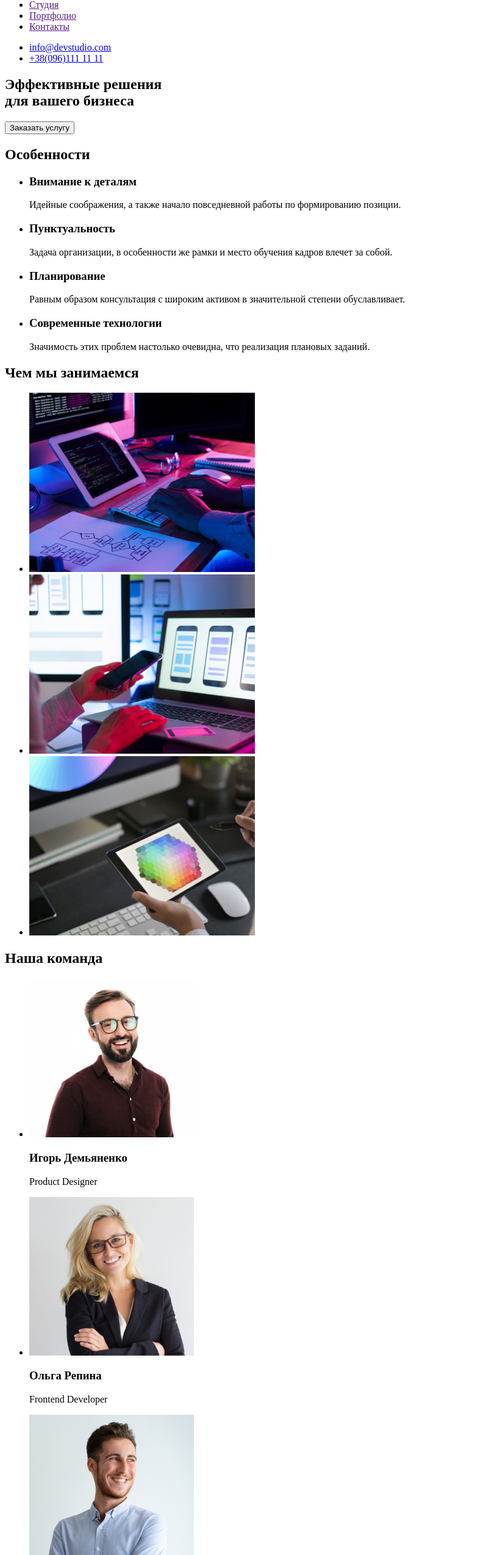
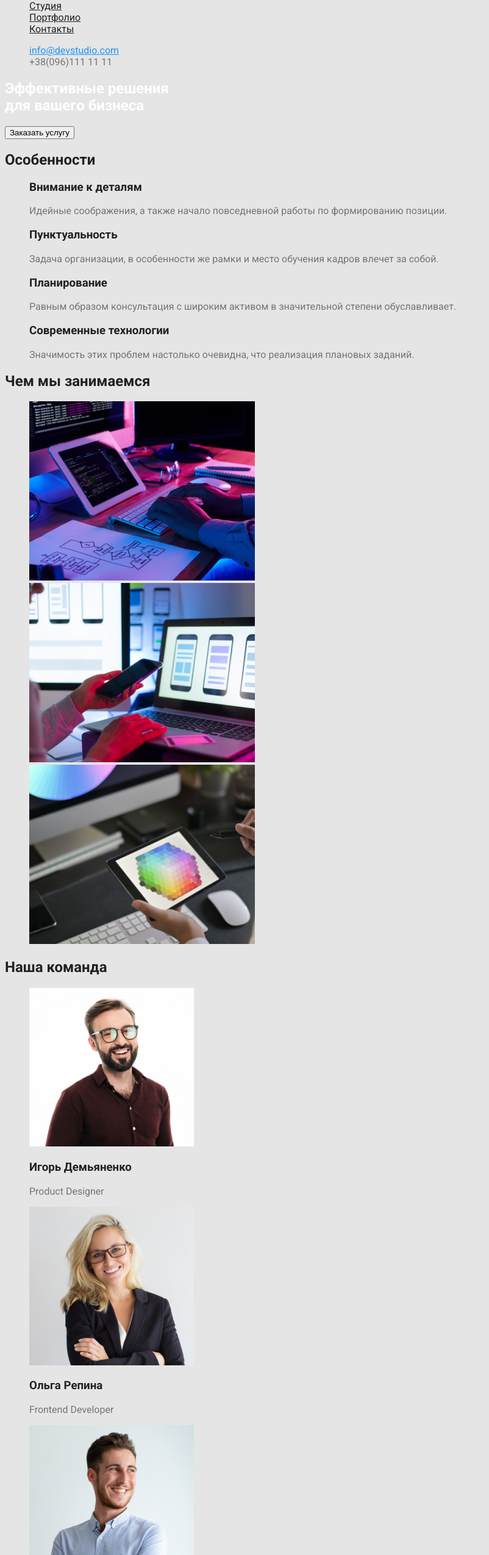
Before and after one commit to BobryshevAnton/goit-markup-hw-01, a plain HTML site: page index.html in a window 1280 px wide. Shown: the part 43-2593 px from the top of the page at 61% size, without its empty margins (0-802 px from the left). Drawn offline with Linux system fonts and the light colour scheme.

Commit message:
присвоені кольори шриту згідно шаблону

```diff
--- /dev/null
+++ b/css/main.css
@@ -0,0 +1,138 @@
+/*
+колір хедера #FFFFFF;
+колір Героя background: #2F303A;
++ колшір основного фону background: background: #E5E5E5;
+колір Наша командаbackground: #F5F4FA;
+колір футера background: #F5F4FA;
+колір
+*/
+/*Кнопка на Герої background: #2196F3;
+box-shadow: 0px 4px 4px rgba(0, 0, 0, 0.15);
+border-radius: 4px;*/
+
+/*Хедер
+колір h1 color: #FFFFFF;
+колір web studio синій color: #2196F3;
+колір web studio чорний color: #212121;
+колір ссилок в хедері color: #212121;
+колір адреси веб color: #2196F3;
+колір номеру телефона color: #757575;
+*/
+
+/* Main
+колір букв h2 color: #212121;
+колір букв Р color: #757575;
+color: #212121;
+
+/* наша команда
+колір h2 color: #212121;
+колір h3 color: #212121;
+колір p color: #757575;
+
+/* Футер
+колір бекграунду background: #2F303A;
+колір вебстудіі білий color: #FFFFFF;;
+колір вебстудіі синій color: #2196F3;
+колір адреси color білий: #FFFFFF;
+колір телефону та майл color білий: #FFFFFF; з прозрачністю 0,6
+
+*/
+/* стиль body
+.style-body {
+   background: #E5E5E5;
+   font-family: 'Roboto';
+   font-weight: 700;
+}*/
+
+ul {
+   list-style: none;
+}
+
+.page {
+   color: #757575;
+   font-family: 'Roboto';
+   background-color: #E5E5E5;
+}
+
+/* стиль Logo*/
+.logo {
+   color: #212121;
+   text-decoration: none;
+}
+
+.logo:hover,
+.logo:active,
+.logo:focus {
+   color: #757575;
+}
+
+/* стиль site-nav*/
+.site-nav .link {
+   color: #212121;
+}
+
+.site-nav .link:hover,
+.site-nav .link:focus {
+   color: #2196F3;
+}
+
+/* стиль info*/
+.mail {
+   color: #2196F3;
+}
+
+.mail:hover,
+.mail:focus {
+   color: #212121;
+}
+
+.tel {
+   color: #757575;
+   text-decoration: none;
+}
+
+.tel:hover,
+.tel:focus {
+   color: #212121;
+}
+
+/* стиль Герой*/
+.hero .hero-title {
+   color: #FFFFFF;
+}
+
+/* стиль Особливості*/
+.section {
+   color: #757575;
+}
+
+.section .section-title {
+   color: #212121;
+}
+
+.section .section-subtitle {
+   color: #212121;
+}
+
+.section .section-text {
+   color: #757575;
+}
+
+/* стиль Команда*/
+.section .section-name {
+   color: #212121;
+}
+
+.section .section-position {
+   color: #757575;
+}
+
+/* стиль Футер*/
+.footer {
+   color: #212121;
+}
+
+.footer .address {
+   color: #FFFFFF;
+   text-decoration: none;
+}
--- a/index.html
+++ b/index.html
@@ -4,97 +4,101 @@
 <head>
    <meta charset="utf-8">
    <title>GoIt Home Work1</title>
+   <link
+      href="https://fonts.googleapis.com/css2?family=Oleo+Script&family=Raleway:wght@700&family=Roboto:wght@400;500;700&display=swap"
+      rel="stylesheet">
+   <link rel="stylesheet" href="./css/main.css" />
 </head>
 
-<body>
+<body class="page">
+   <!--загальний стайл body-->
    <header>
-      <nav>
-         <a href="/">WebStudio</a>
-         <ul>
-            <li><a href="">Студия</a></li>
-            <li><a href="">Портфолио</a></li>
-            <li><a href="">Контакты</a></li>
+      <nav class="site-nav">
+         <a href="index.html" class="logo"><span style="color:#2196F3">Web</span>Studio</a>
+         <ul class="style-nav list">
+            <li><a href="" class="link">Студия</a></li>
+            <li><a href="" class="link">Портфолио</a></li>
+            <li><a href="" class="link">Контакты</a></li>
          </ul>
       </nav>
-      <ul>
-         <!--додав атрібути до адреси-->
-         <li><a href="mailto:info@devstudio.com">info@devstudio.com</a></li>
-         <!--додав атрібути до номеру телефона-->
-         <li><a href="tel:+380961111111">+38(096)111 11 11</a></li>
+      <ul class="info">
+         <li><a href="mailto:info@devstudio.com" class="mail">info@devstudio.com</a></li>
+         <li><a href="tel:+380961111111" class="tel">+38(096)111 11 11</a></li>
       </ul>
    </header>
-   <!--додав основні структури -->
    <main>
-      <section>
-         <h1>Эффективные решения<br />
+      <!--секція Герой-->
+      <section class="hero">
+         <h1 class="hero-title">Эффективные решения<br />
             для вашего бизнеса</h1>
          <!--додав атрібути до кнопки-->
          <button type="button" name="order services">Заказать услугу</button>
       </section>
-      <section>
-         <h2>Особенности</h2>
+      <!--секція Особливості-->
+      <section class="section">
+         <h2 class="section-title">Особенности</h2>
          <ul>
             <li>
-               <h3>Внимание к деталям</h3>
-               <p>Идейные соображения, а также начало повседневной работы по формированию позиции.</p>
+               <h3 class="section-subtitle">Внимание к деталям</h3>
+               <p class="section-text">Идейные соображения, а также начало повседневной работы по формированию позиции.
+               </p>
             </li>
             <li>
-               <h3>Пунктуальность</h3>
+               <h3 class="section-subtitle">Пунктуальность</h3>
                <p>Задача организации, в особенности же рамки и место обучения кадров влечет за собой.</p>
             </li>
             <li>
-               <h3>Планирование</h3>
+               <h3 class="section-subtitle">Планирование</h3>
                <p>Равным образом консультация с широким активом в значительной степени обуславливает.</p>
             </li>
             <li>
-               <h3>Современные технологии</h3>
+               <h3 class="section-subtitle">Современные технологии</h3>
                <p>Значимость этих проблем настолько очевидна, что реализация плановых заданий.</p>
             </li>
          </ul>
       </section>
-      <section>
-         <h2>Чем мы занимаемся</h2>
+      <!--секція Галерея-->
+      <section class="section">
+         <h2 class="section-title">Чем мы занимаемся</h2>
          <ul>
             <li><img src="./img/box1.jpg" alt="Desk top" width="370"></li>
             <li><img src="./img/box2.jpg " alt="Mobile phone" width="370"></li>
             <li><img src="./img/box3.jpg " alt="Tabl" width="370"></li>
          </ul>
       </section>
-      <section>
-         <h2>Наша команда</h2>
+      <!--секція Команда-->
+      <section class="section">
+         <h2 class="section-title">Наша команда</h2>
          <ul>
             <li><img src="./img/card1.jpg" alt="Desk top" width="270">
-               <!--додав різні теги з-за різного контенту-->
-               <h3>Игорь Демьяненко</h3>
-               <p>Product Designer</p>
+               <h3 class="section-name">Игорь Демьяненко</h3>
+               <p class="section-position">Product Designer</p>
             </li>
             <li><img src="./img/card2.jpg" alt="Desk top" width="270">
-               <!--додав різні теги з-за різного контенту-->
-               <h3>Ольга Репина</h3>
-               <p>Frontend Developer</p>
+               <h3 class="section-name">Ольга Репина</h3>
+               <p class="section-position">Frontend Developer</p>
             </li>
             <li><img src="./img/card3.jpg" alt="Desk top" width="270">
-               <!--додав різні теги з-за різного контенту-->
-               <h3>Николай Тарасов</h3>
-               <p>Marketing</p>
+               <h3 class="section-name">Николай Тарасов</h3>
+               <p class="section-position">Marketing</p>
             </li>
             <li><img src="./img/card4.jpg" alt="Desk top" width="270">
-               <!--додав різні теги з-за різного контенту-->
-               <h3>Михаил Ермаков</h3>
-               <p>UI Designer</p>
+               <h3 class="section-name">Михаил Ермаков</h3>
+               <p class="section-position">UI Designer</p>
             </li>
          </ul>
       </section>
    </main>
-   <footer>
-      <h2>Adress</h2>
-      <!--убрав лого з адреси, додав список та атрибути до адреси, пошти та телефону-->
-      <a href="/">WebStudio</a>
+   <!--секція Футер-->
+   <footer class="footer">
+      <h2 class="footer-title">Address</h2>
+      <a href="index.html" class="logo"><span style="color:#2196F3">Web</span>Studio</a>
       <address>
          <ul>
-            <li><a href="adress:г.Киев,пр-тЛесиУкраинки,26">г. Киев, пр-т Леси Украинки, 26"</a></li>
-            <li><a href="mailto:info@example.com">info@example.com</a></li>
-            <li><a href="tel:+380991111111">+38 099 111 11 11</a></li>
+            <li><a href="addres:г.Киев,пр-тЛесиУкраинки,26" class="address">г. Киев, пр-т Леси Украинки, 26"</a>
+            </li>
+            <li><a href="mailto:info@example.com" class="mail">info@example.com</a></li>
+            <li><a href="tel:+380991111111" class="tel">+38 099 111 11 11</a></li>
          </ul>
       </address>
    </footer>
```
